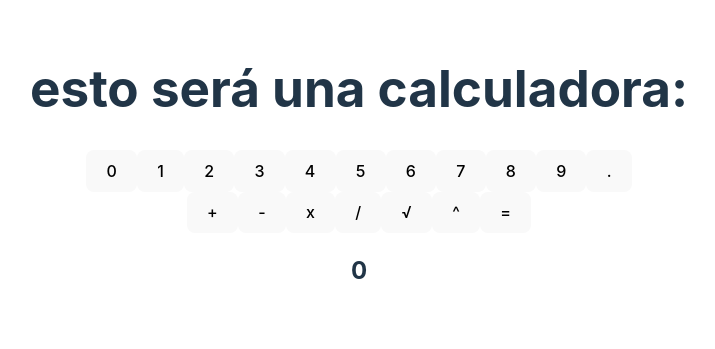
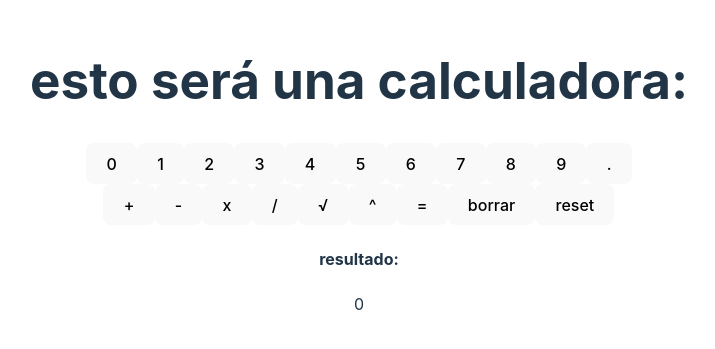
Before and after one commit to rexdaro/calculator, a React (Vite) app: page / in a window 1280 px wide. Shown: the part 233-582 px from the top of the page, without its empty margins (281-996 px from the left). Built offline with nearby package versions, Linux system fonts and the light colour scheme.

Commit message:
second commit

```diff
--- a/src/App.jsx
+++ b/src/App.jsx
@@ -5,26 +5,46 @@ import './App.css'
 
 function App() {
 
-  const [resultado, setResultado] = useState(0)
+  const [entrada, setResultado] = useState('')
 
-  const sumar = () => {
-    setResultado()
+  const escribe1 = () => {
+    setResultado(entrada +'1')
+  }
+
+  const escribe2 = () => {
+    setResultado(entrada +'2')
+  }
+
+  const escribe3 = () => {
+    setResultado(entrada +'3')
+  }
+
+
+
+
+
+
+
+
+
+  const reseteo = () => {
+    setResultado('')
+  }
+
+  const borrar = () => {
+    setResultado(entrada.slice(0, -1))
   }
 
   return (
     <>
-
-
-
-
       <h1>esto será una calculadora:</h1>
 
 
       <div className='numeros'>
         <button>0</button>
-        <button>1</button>
-        <button>2</button>
-        <button>3</button>
+        <button onClick={escribe1}>1</button>
+        <button onClick={escribe2}>2</button>
+        <button onClick={escribe3}>3</button>
         <button>4</button>
         <button>5</button>
         <button>6</button>
@@ -43,13 +63,22 @@ function App() {
         <button>√</button>
         <button>^</button>
         <button>=</button>
+        <button onClick={borrar}>borrar</button>
+        <button onClick={reseteo}>reset</button>
+
       </div>
 
 
 
       <div className='visualizacion'>
-        <h2>{resultado}</h2>
+        <h2>{entrada}</h2>
       </div>
+
+      <div>
+        <h4>resultado:</h4>
+        <span>0</span>
+      </div>
+
 
     </>
 
```
